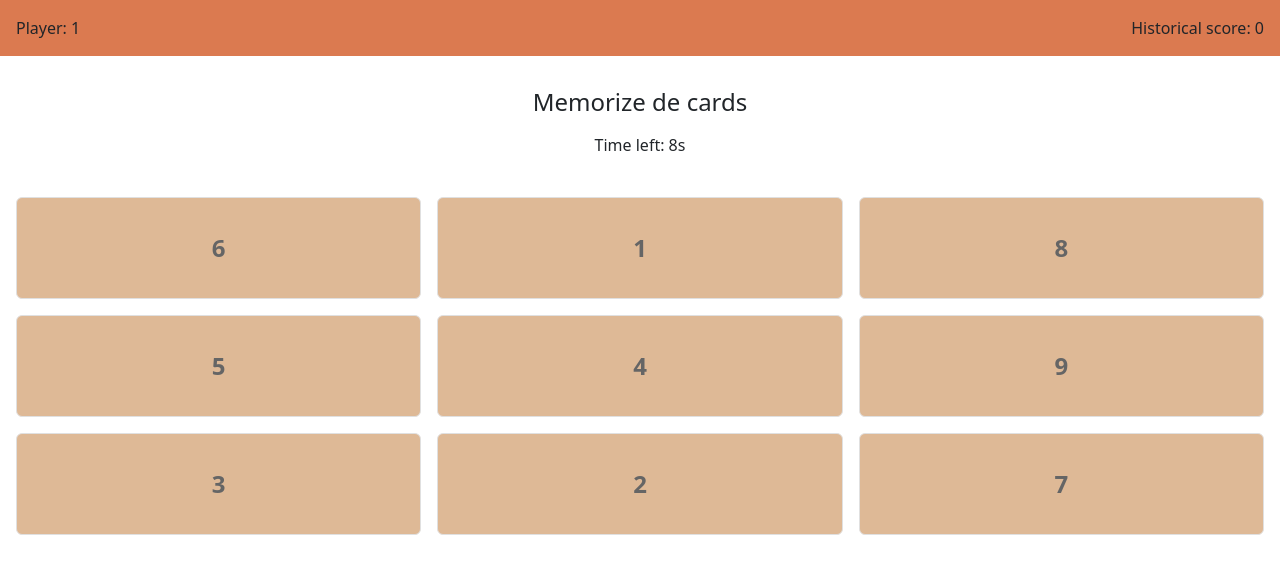
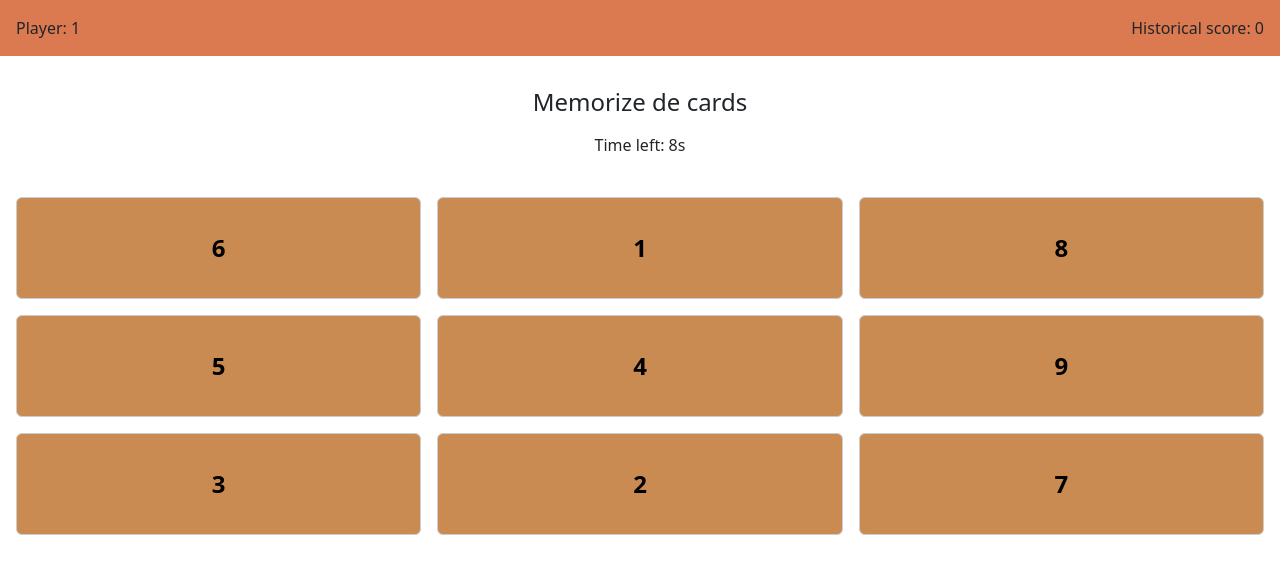
Before and after one commit to abelcerezuela/memory-cards-game, an Angular app in the folder memory-cards-angular-app/: page /game/1 in a window 1280 px wide. Both pictures are taken after a click on the button "Start game". Shown: the top 574 px of the page. Built offline with nearby package versions, Linux system fonts and the light colour scheme.

Commit message:
create button component

```diff
--- a/memory-cards-angular-app/src/app/components/game/game.component.html
+++ b/memory-cards-angular-app/src/app/components/game/game.component.html
@@ -24,20 +24,20 @@
         <div class="game__row">
           @for (num of randomNumbers; track $index) {
             <div class="game__cell">
-              <button
+              <app-button
                 type="button"
-                class="game__number"
-                [ngClass]="{
-                  'game__number--correct': selectedIndex === $index && correct,
-                  'game__number--wrong': selectedIndex === $index && !correct,
-                  'game__number--hidden': selectedIndex !== $index
+                [extraClasses]="'card-number-button'"
+                [disabled]="!waitingForSelection"
+                [aria-pressed]="selectedIndex === $index"
+                [ngClassConfig]="{
+                  'card-number-button__number--correct': selectedIndex === $index && correct,
+                  'card-number-button__number--wrong':   selectedIndex === $index && !correct,
+                  'card-number-button__number--hidden':  selectedIndex !== $index
                 }"
-                (click)="selectNumber($index)"
-                [disabled]="!waitingForSelection"
-                [attr.aria-pressed]="selectedIndex === $index"
+                (clicked)="selectNumber($index)"
               >
                 {{ showNumbers ? num : (selectedIndex === $index ? num : '?') }}
-              </button>
+              </app-button>
             </div>
           }
         </div>
@@ -61,14 +61,14 @@
       </div>
 
       <div class="game__start">
-        <button
+        <app-button
           type="button"
-          class="primary-button"
-          (click)="startGame()"
+          [extraClasses]="'primary-button'"
           aria-describedby="level-description"
+          (clicked)="startGame()"
         >
           Start game
-        </button>
+        </app-button>
       </div>
     }
   </div>
--- a/memory-cards-angular-app/src/app/components/game/game.component.scss
+++ b/memory-cards-angular-app/src/app/components/game/game.component.scss
@@ -56,39 +56,6 @@
     flex: 1 1 calc(33.333% - 1rem);
   }
 
-  &__number {
-    width: 100%;
-    padding: 2rem;
-    font-size: 1.5rem;
-    font-weight: bold;
-    border: 0.1rem solid $color-border;
-    background-color: $color-light;
-    text-align: center;
-    border-radius: $border-radius;
-    cursor: pointer;
-    transition: background-color $transition, color $transition;
-
-    &--correct {
-      background-color: $color-success;
-      color: #fff;
-    }
-
-    &--wrong {
-      background-color: $color-danger;
-      color: #fff;
-    }
-
-    &--hidden {
-      background-color: $color-secondary;
-      color: #000;
-    }
-
-    &:disabled {
-      cursor: not-allowed;
-      opacity: 0.6;
-    }
-  }
-
   &__level {
     margin-bottom: 1.5rem;
   }
--- a/memory-cards-angular-app/src/app/components/game/game.component.ts
+++ b/memory-cards-angular-app/src/app/components/game/game.component.ts
@@ -5,10 +5,11 @@ import { ActivatedRoute } from '@angular/router';
 import { ScoreService } from '../../services/score/score.service';
 import { PointsAndDelayService } from '../../services/points-and-delay/points-and-delay.service';
 import { GenerateNumbersService } from '../../services/generate-numbers-service/generate-numbers.service';
+import { ButtonComponent } from '../shared/button/button.component';
 
 @Component({
   selector: 'app-game',
-  imports: [CommonModule, FormsModule],
+  imports: [ButtonComponent, CommonModule, FormsModule],
   templateUrl: './game.component.html',
   styleUrl: './game.component.scss'
 })
@@ -146,7 +147,7 @@ export class GameComponent {
         alert(`¡Game over! Score: ${this.currentScore}, Historical score: ${this.historicalScore}`);
         this.currentScore = 0;
         this.started = false;
-      }, 1500);
+      }, 1000);
     }
   }
 
--- a/memory-cards-angular-app/src/app/components/home/home.component.html
+++ b/memory-cards-angular-app/src/app/components/home/home.component.html
@@ -43,14 +43,13 @@
           </div>
         }
       </div>
-      <button
-        class="primary-button"
+      <app-button
         type="submit"
         [disabled]="userForm.invalid"
-        [attr.aria-disabled]="userForm.invalid"
+        extraClasses="primary-button"
       >
         Go to game
-      </button>
+      </app-button>
     </fieldset>
   </form>
 </section>
--- a/memory-cards-angular-app/src/app/components/home/home.component.ts
+++ b/memory-cards-angular-app/src/app/components/home/home.component.ts
@@ -1,11 +1,12 @@
 import { Component } from '@angular/core';
 import { FormControl, FormGroup, FormsModule, ReactiveFormsModule, Validators } from '@angular/forms';
 import { Router } from '@angular/router';
+import { ButtonComponent } from '../shared/button/button.component';
 
 
 @Component({
   selector: 'app-home',
-  imports: [FormsModule, ReactiveFormsModule],
+  imports: [ButtonComponent, FormsModule, ReactiveFormsModule],
   templateUrl: './home.component.html',
   styleUrl: './home.component.scss'
 })
--- /dev/null
+++ b/memory-cards-angular-app/src/app/components/shared/button/button.component.html
@@ -0,0 +1,12 @@
+<button
+  [type]="type"
+  [disabled]="disabled"
+  [attr.aria-disabled]="disabled"
+  [attr.aria-pressed]="ariaPressed"
+  [attr.aria-describedby]="ariaDescribedBy"
+  [class]="classList"
+  [ngClass]="ngClassConfig"
+  (click)="onClick($event)"
+>
+  <ng-content></ng-content>
+</button>
--- /dev/null
+++ b/memory-cards-angular-app/src/app/components/shared/button/button.component.scss
@@ -0,0 +1,68 @@
+@use '../../../../styles/variables.scss' as *;
+
+:host {
+  display: block;
+  width: 100%;
+}
+
+button {
+  width: 100%;
+  padding: 0.75rem 1.25rem;
+  font-size: 1rem;
+  border: none;
+  cursor: pointer;
+}
+
+.primary-button {
+  width: 100%;
+  margin-top: 4rem;
+  padding: 0.75rem;
+  color: $white;
+  background-color: $color-primary;
+  border: none;
+  border-radius: $border-radius;
+  font-weight: bold;
+  font-size: 1rem;
+  letter-spacing: 0.03rem;
+  cursor: pointer;
+  transition: background-color 0.3s ease, transform 0.2s, box-shadow 0.2s;
+
+  &:disabled {
+    width: 100%;
+    background-color: $color-disabled;
+    cursor: not-allowed;
+  }
+}
+
+.card-number-button {
+  width: 100%;
+  padding: 2rem;
+  font-size: 1.5rem;
+  font-weight: bold;
+  border: 0.1rem solid $color-border;
+  background-color: $color-secondary;
+  text-align: center;
+  border-radius: $border-radius;
+  cursor: pointer;
+  transition: background-color $transition, color $transition;
+
+  &__number--correct {
+    background-color: $color-success;
+    color: $black;
+  }
+
+  &__number--wrong {
+    background-color: $color-danger;
+    color: $black;
+  }
+
+  &__number--hidden{
+    background-color: $color-secondary;
+    color: $black;
+  }
+
+  &:disabled {
+    cursor: not-allowed;
+    color: $black;
+  }
+}
--- /dev/null
+++ b/memory-cards-angular-app/src/app/components/shared/button/button.component.ts
@@ -0,0 +1,44 @@
+import { CommonModule } from '@angular/common';
+import { Component, EventEmitter, Input, Output } from '@angular/core';
+
+@Component({
+  selector: 'app-button',
+  imports: [CommonModule],
+  templateUrl: './button.component.html',
+  styleUrl: './button.component.scss'
+})
+export class ButtonComponent {
+  /** Button type: "button" | "submit" | "reset" */
+  @Input() type: 'button' | 'submit' | 'reset' = 'button';
+
+  /** Disables the button and sets aria-disabled */
+  @Input() disabled = false;
+
+  /** aria-pressed for toggles or selection states */
+  @Input('aria-pressed') ariaPressed?: boolean;
+
+  /** aria-describedby or any other ARIA attribute */
+  @Input('aria-describedby') ariaDescribedBy?: string;
+
+  /** Additional CSS classes to apply */
+  @Input() extraClasses: string | string[] = [];
+
+  /** Custom [ngClass] configuration */
+  @Input() ngClassConfig: string | string[] | { [klass: string]: any } = {};
+
+  /** Click event emitter */
+  @Output() clicked = new EventEmitter<MouseEvent>();
+
+  onClick(event: MouseEvent) {
+    if (!this.disabled) {
+      this.clicked.emit(event);
+    }
+  }
+
+  // Always return a string for [class]
+  get classList(): string {
+    return Array.isArray(this.extraClasses)
+      ? this.extraClasses.join(' ')
+      : this.extraClasses;
+  }
+}
--- a/memory-cards-angular-app/src/styles.scss
+++ b/memory-cards-angular-app/src/styles.scss
@@ -3,23 +3,3 @@
 body {
   font-family: system-ui, -apple-system, BlinkMacSystemFont, 'Segoe UI', Roboto, Oxygen, Ubuntu, Cantarell, 'Open Sans', 'Helvetica Neue', sans-serif;
 }
-
-.primary-button {
-  width: 100%;
-  margin-top: 4rem;
-  padding: 0.75rem;
-  color: $white;
-  background-color: $color-primary;
-  border: none;
-  border-radius: $border-radius;
-  font-weight: bold;
-  font-size: 1rem;
-  letter-spacing: 0.03rem;
-  cursor: pointer;
-  transition: background-color 0.3s ease, transform 0.2s, box-shadow 0.2s;
-
-  &:disabled {
-    background-color: $color-disabled;
-    cursor: not-allowed;
-  }
-}
--- a/memory-cards-angular-app/src/styles/variables.scss
+++ b/memory-cards-angular-app/src/styles/variables.scss
@@ -8,7 +8,8 @@ $color-disabled: #cfad9d;
 $color-muted: #e9ecef;
 $color-light: #f8f9fa;
 $color-border: #ccc;
-$white: #ffffff;
+$white: #fff;
+$black: #000;
 $grey: #f1f3f5;
 $input-border: #ccc;
 
```
Also changed, not shown: 1 other file (tests, documents, lock files or other folders).
